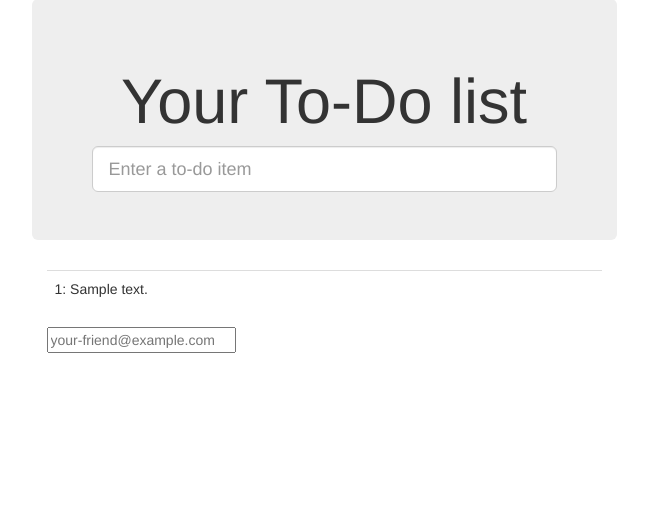
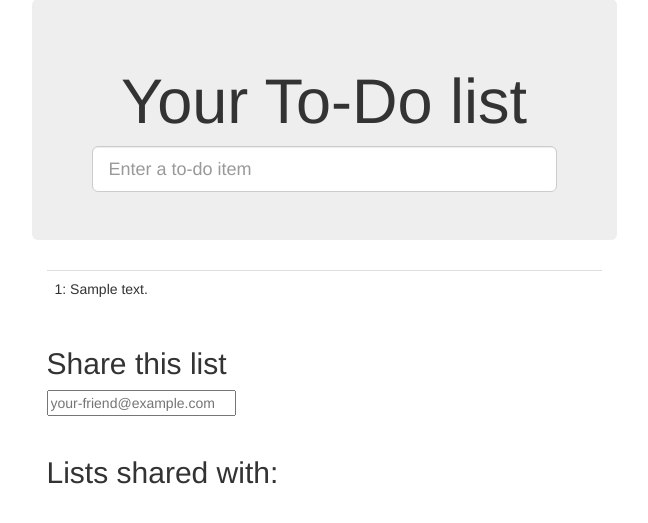
Before and after one commit to jeckt/python-tdd-book, a Django app: page /lists/1/ in a window 1280 px wide. Shown: the part 73-596 px from the top of the page, without its empty margins (316-964 px from the left). Run offline with Django 3.2, Linux system fonts and the light colour scheme; tables that the repository leaves empty hold one stand-in row (values such as "Sample post"); some libraries are stand-ins or nearby versions.

Commit message:
Complete sharing FT, templates now display list sharing between users

```diff
--- a/functional_tests/test_sharing.py
+++ b/functional_tests/test_sharing.py
@@ -2,7 +2,7 @@ from selenium import webdriver
 from .base import FunctionalTest
 
 from .list_page import ListPage
-# from .my_lists_page import MyListsPage
+from .my_lists_page import MyListsPage
 
 def quit_if_possible(browser):
     try: browser.quit()
@@ -57,4 +57,4 @@ class SharingTest(FunctionalTest):
         # When Edith refreshes the page, she sees Oniciferous's addition
         self.browser = edith_browser
         self.browser.refresh()
-        list_page.wait_for_row_in_list_table('Hi, Edith!', 2)
+        list_page.wait_for_row_in_list_table('Hi Edith!', 2)
--- a/lists/templates/list.html
+++ b/lists/templates/list.html
@@ -10,8 +10,23 @@
       <tr><td>{{ forloop.counter }}: {{ item.text }}</td></tr>
     {% endfor %}
   </table>
+{% endblock %}
+
+{% block extra_content %}
+  {% if list.owner %}
+    <h3>List Owner: <span id="id_list_owner"> {{ list.owner.email }}</span></h3>
+    <br/>
+  {% endif %}
+  <h2>Share this list</h2>
   <form action="{% url 'share_list' list.id %}" method="POST">
-    <input name="sharee" placeholder="your-friend@example.com"/>
+    <input name="sharee" type="text" placeholder="your-friend@example.com"/>
     {% csrf_token %}
   </form>
+  <br/>
+  <h2>Lists shared with:</h2>
+  <ul>
+    {% for owner in list.shared_with.all %}
+      <li class="list-sharee">{{ owner.email }}</li>
+    {% endfor %}
+  </ul>
 {% endblock %}
--- a/lists/views.py
+++ b/lists/views.py
@@ -34,5 +34,5 @@ def my_lists(request, email):
 
 def share_list(request, list_id):
     list_ = List.objects.get(id=list_id)
-    list_.shared_with.add(request.POST['share_to'])
+    list_.shared_with.add(request.POST['sharee'])
     return redirect(list_)
```
Also changed, not shown: lists/templates/my_lists.html (+7 -1 lines), lists/tests/test_views.py (+2 -2 lines).
